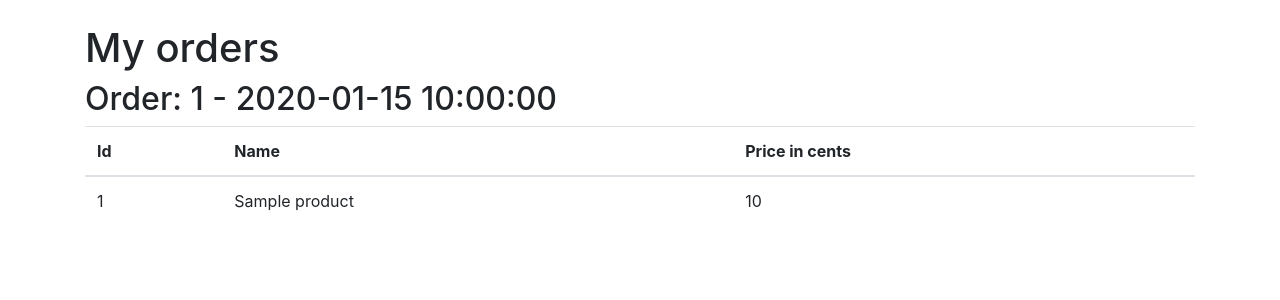
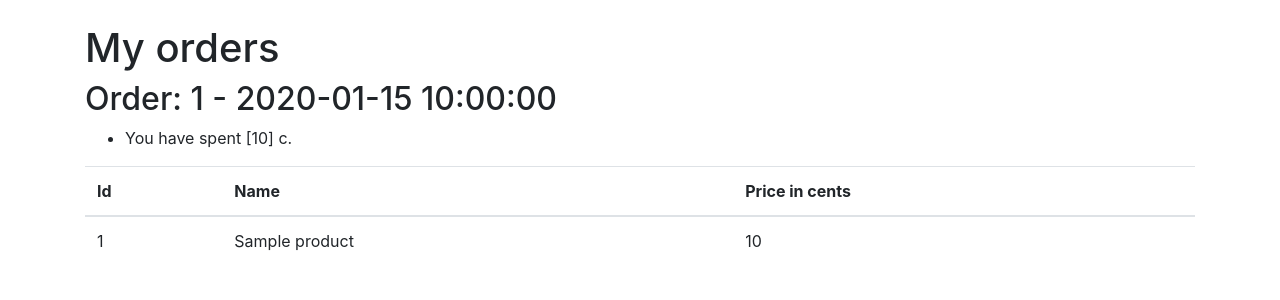
Before and after one commit to lacolegiala/online-store, a Flask app: page /myorders in a window 1280 px wide. Shown: the part 56-356 px from the top of the page. Run offline with Flask 2, Linux system fonts and the light colour scheme; a user stored in the database is signed in; tables that the repository leaves empty hold one stand-in row (values such as "Sample post"); some libraries are stand-ins or nearby versions.

Commit message:
Make a feature that shows how much money the user has spent

```diff
--- a/application/auth/models.py
+++ b/application/auth/models.py
@@ -1,5 +1,7 @@
 from application import db
 from application.models import Base
+
+from sqlalchemy.sql import text
 
 class User(Base):
 
@@ -25,3 +27,18 @@
 
     def is_authenticated(self):
         return True
+
+    @staticmethod
+    def find_the_sum_of_spent_money_by_user(user_id):
+        stmt = text("SELECT Store_Order.user_id, SUM(Product.price) FROM Store_Order"
+                    " JOIN store_order_has_product ON Store_Order.id = store_order_has_product.store_order_id "
+                    " JOIN product ON store_order_has_product.product_id = product.id "
+                    " GROUP BY Store_Order.user_id "
+                    " HAVING store_order.user_id = :user_id").params(user_id =  user_id)
+        res = db.engine.execute(stmt)
+
+        response = []
+        for row in res:
+            response.append(row[user_id])
+
+        return response
--- a/application/products/views.py
+++ b/application/products/views.py
@@ -88,5 +88,6 @@
 def my_orders():
 
   orders = StoreOrder.query.filter_by(user_id=current_user.id)
+  user_id = current_user.id
 
-  return render_template("orders/myorders.html", orders = orders)
+  return render_template("orders/myorders.html", orders = orders, i_have_spent=User.find_the_sum_of_spent_money_by_user(user_id))
--- a/application/templates/orders/myorders.html
+++ b/application/templates/orders/myorders.html
@@ -6,6 +6,13 @@
 </h1>
 {% for order in orders %}
   <h2>Order: {{ order.id }} - {{ order.date_created }}</h2>
+  <ul>
+    {% for user in i_have_spent %}
+    <li>
+      You have spent {{ i_have_spent }} c.
+    </li>
+    {% endfor %}
+  </ul>
   <table class="table">
     <thead>
      <tr>
```
